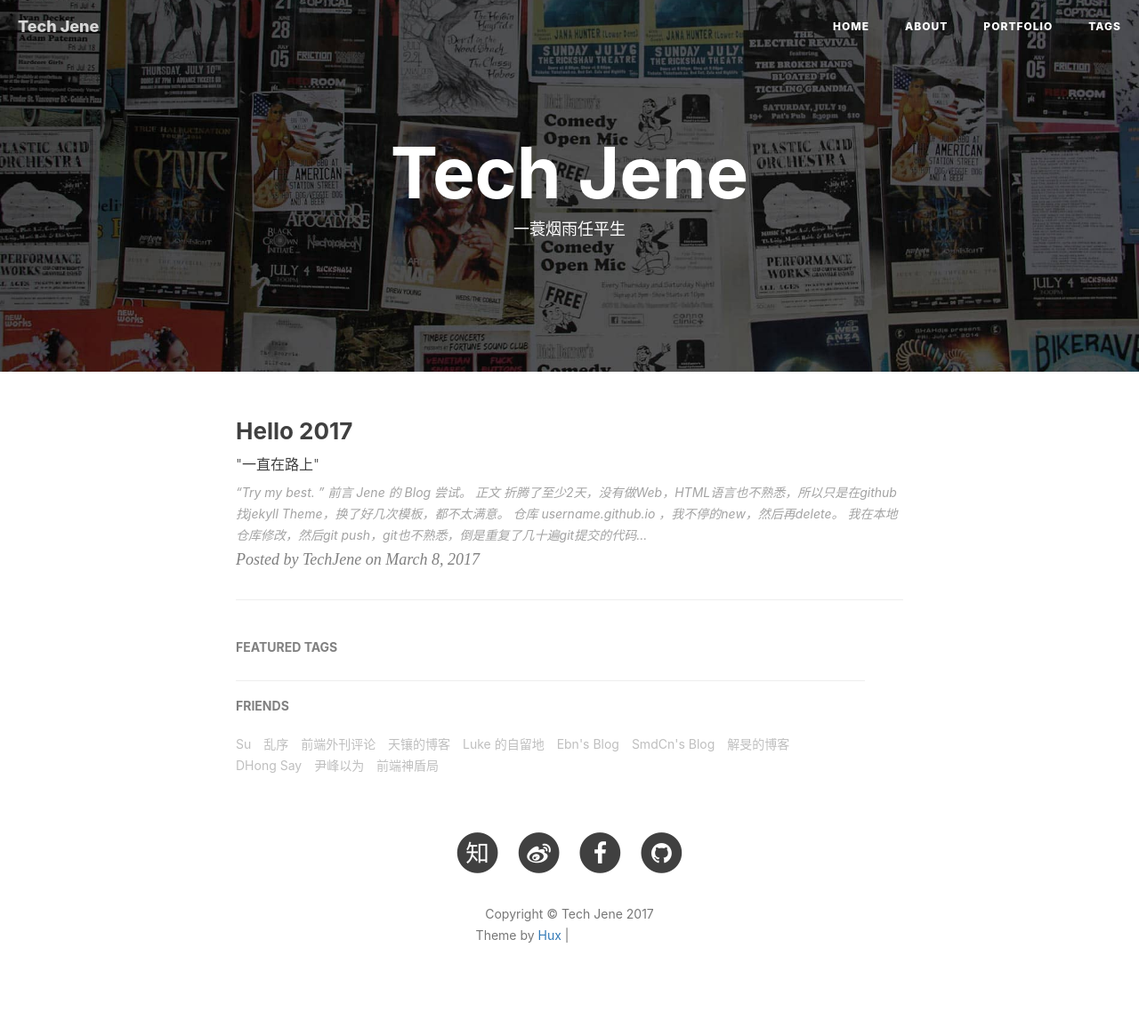
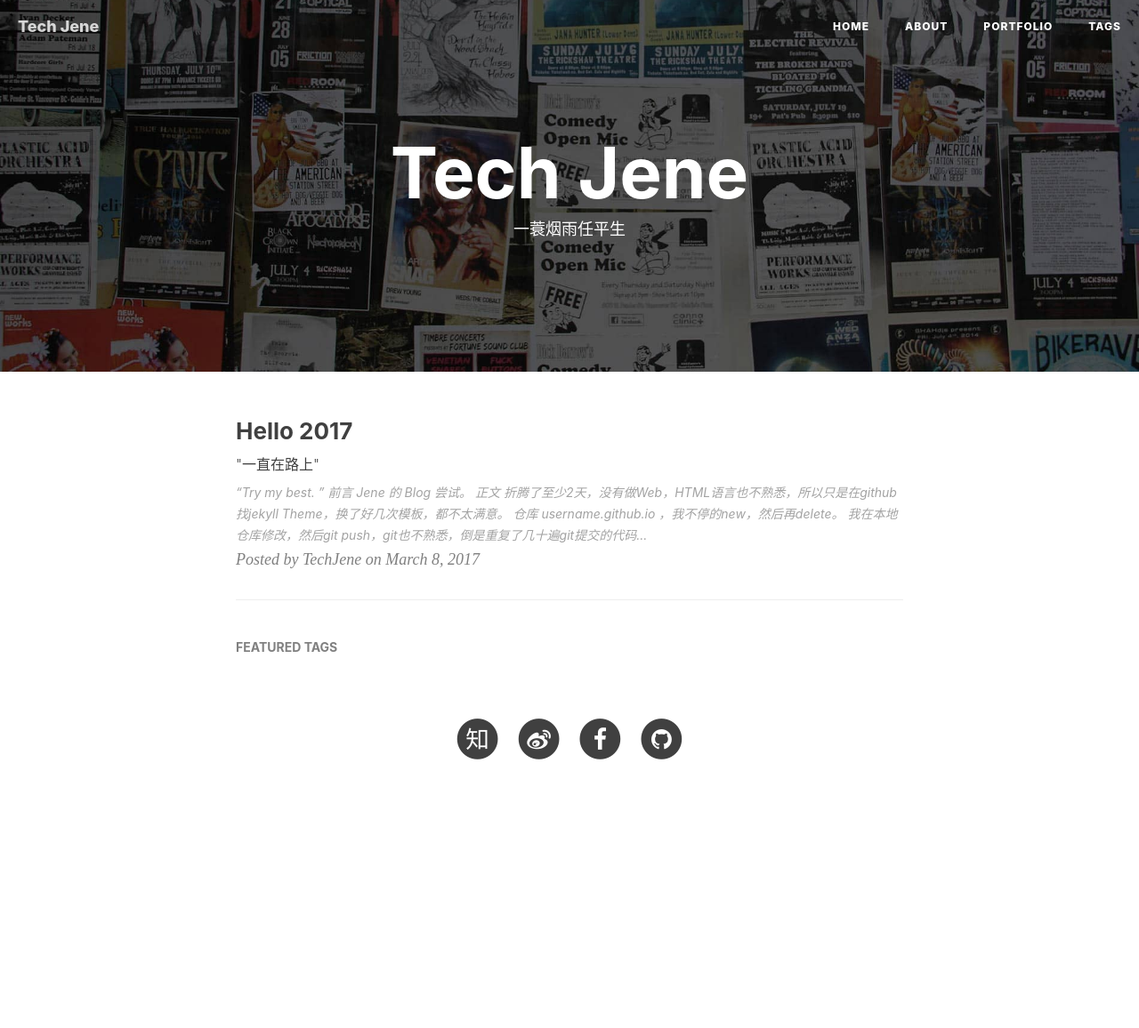
Before and after one commit to TechJene/TechJene.github.io, a Jekyll site: the page built from index.html, in a window 1280 px wide. Shown: the whole page at 89% size. Built offline with Jekyll 4.4.1, drawn with Linux system fonts in a browser that asks for light colours; nearby versions of some CDN libraries; the list of posts is cut into pages by our own code; comment, search, counter and statistics services are not loaded; after the commit the page ends 950 px from its top, so only the background shows below that; grey boxes are pictures that could not be loaded.

Commit message:
delete some codes

```diff
--- a/_config.yml
+++ b/_config.yml
@@ -70,7 +70,7 @@ ga_domain: techjene.com
 
 # Sidebar settings
 sidebar: false                           # whether or not using Sidebar.
-sidebar-about-description: "写写代码，做做设计，<br>离开世界之前，一切都是过程"
+sidebar-about-description: 晒晒太阳，跑跑步，<br>照顾好自己。"
 sidebar-avatar: /img/avatar-hux.jpg      # use absolute URL, seeing it's used in both `/` and `/about/`
 
 
@@ -88,39 +88,3 @@ service-worker: true
 
 
 # Friends
-friends: [
-    {
-        title: "Su",
-        href: "http://su.gallery/"
-    },{
-        title: "乱序",
-        href: "http://mida.re/"
-    },{
-        title: "前端外刊评论",
-        href: "http://qianduan.guru/"
-    },{
-        title: "天镶的博客",
-        href: "http://lingyu.wang/"
-    },{
-        title: "Luke 的自留地",
-        href: "http://hmqk1995.github.io"
-    },{
-        title: "Ebn's Blog",
-        href: "http://ebnbin.com/"
-    },{
-        title: "SmdCn's Blog",
-        href: "http://blog.smdcn.net"
-    },{
-        title: "解旻的博客",
-        href: "http://xieminis.me/"
-    },{
-        title: "DHong Say",
-        href: "http://dhong.co"
-    },{
-        title: "尹峰以为",
-        href: "http://ingf.github.io/"
-    },{
-        title: "前端神盾局",
-        href: "http://wepiaofei.github.io/blog/"
-    }
-]
--- a/_includes/footer.html
+++ b/_includes/footer.html
@@ -79,7 +79,7 @@
                     </li>
                     {% endif %}
                 </ul>
-                <p class="copyright text-muted">
+                <!-- <p class="copyright text-muted">
                     Copyright &copy; {{ site.title }} {{ site.time | date: '%Y' }}
                     <br>
                     Theme by <a href="http://huangxuan.me">Hux</a> |
@@ -88,7 +88,7 @@
                         frameborder="0" scrolling="0" width="100px" height="20px"
                         src="https://ghbtns.com/github-btn.html?user=huxpro&repo=huxpro.github.io&type=star&count=true" >
                     </iframe>
-                </p>
+                </p> -->
             </div>
         </div>
     </div>
```
Also changed, not shown: img/favicon.ico (deleted), img/favicon.jpg (added).
